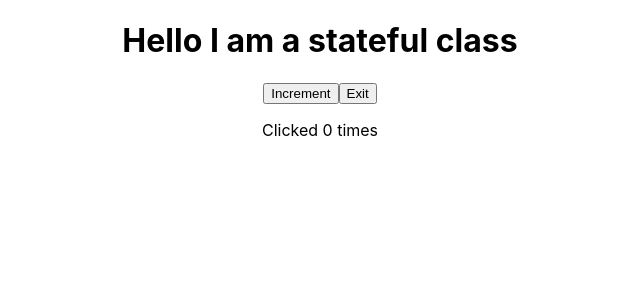
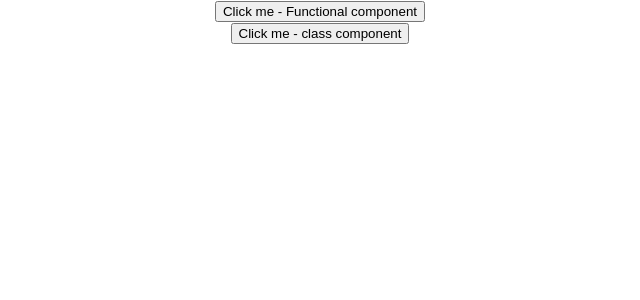
Before and after one commit to avabellaw/learning-react, a React (Create React App) app in the folder my-app/: page / in a window 1280 px wide. Shown: the top 300 px of the page, without its empty margins (320-960 px from the left). Built offline with nearby package versions, Linux system fonts and the light colour scheme.

Commit message:
Add events class and functional

```diff
--- a/my-app/src/App.js
+++ b/my-app/src/App.js
@@ -4,11 +4,14 @@
 import FunctionalGreetingWithProps from "./components/FunctionalGreetingWithProps";
 import StatefullGreeting from "./components/StatefullGreetings";
 import StatefullGreetingWithCallback from "./components/StatefullGreetingWithCallback";
+import EventsClass from "./components/EventsClass";
+import EventsFunctional from "./components/EventsFunctional";
 
 function App() {
   return (
     <div className="App">
-        <StatefullGreeting greeting="I am a stateful class" name="Ma'am" />
+        <EventsFunctional />
+        <EventsClass />
     </div>
   );
 }
--- /dev/null
+++ b/my-app/src/components/EventsClass.js
@@ -0,0 +1,16 @@
+import React, { Component } from "react";
+
+export class EventsClass extends Component {
+    handleClick() {
+        console.log("Button click class")
+    }
+    render() {
+        return (
+            <div>
+                <button onClick={this.handleClick}>Click me - class component</button>
+            </div>
+        );
+    }
+}
+
+export default EventsClass;
--- /dev/null
+++ b/my-app/src/components/EventsFunctional.js
@@ -0,0 +1,11 @@
+import React from 'react'
+
+function EventsFunctional() {
+    return (
+        <div>
+            <button>Click me - Functional component</button>
+        </div>
+    )
+}
+
+export default EventsFunctional
```
